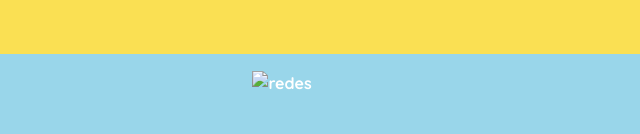
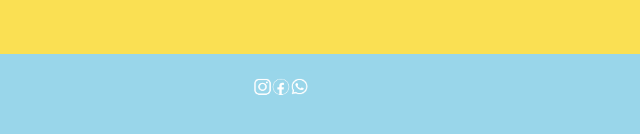
Before and after one commit to Gimimi2690/INOVA, a plain HTML site: page inova/index.html in a window 1280 px wide. Shown: the part 1769-1903 px from the top of the page, 358-998 px from the left. Drawn offline with nearby package versions, Linux system fonts and the light colour scheme.

Commit message:
index.html

```diff
--- a/inova/index.html
+++ b/inova/index.html
@@ -144,7 +144,7 @@
             City Name, Country</ul>
           </div>
           <div class="col-sm-4">
-		<img src="img/social-networks_branco.png" alt="redes" width="15%">
+		<img src="face.png" alt="redes" width="15%">
           </div>
           <div class="col-sm-4">Contact Us
             <ul>XX XXXX-XXXX</ul>
```
